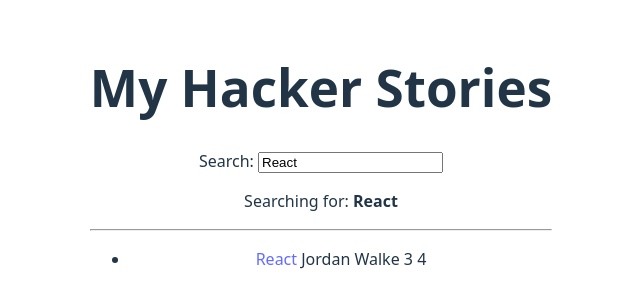
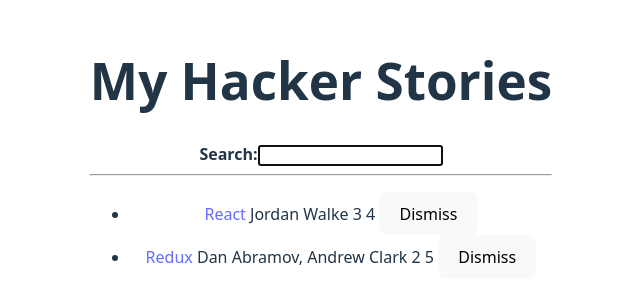
Before and after one commit to Chadiderouiche/my-react-project, a React (Vite) app: page / in a window 1280 px wide. Shown: the part 244-550 px from the top of the page, without its empty margins (319-959 px from the left). Built offline with nearby package versions, Linux system fonts and the light colour scheme.

Commit message:
W8: React reusable component and inline handler

```diff
--- a/src/App.jsx
+++ b/src/App.jsx
@@ -5,27 +5,7 @@
 
 import * as React from "react";
 
-const App = () => {
-  console.log("App renders");
-
-  const useSemiPersistentState = (key, initialState) => {
-    const [value, setValue] = React.useState(
-      localStorage.getItem(key) || initialState
-    );
-
-    React.useEffect(() => {
-      localStorage.setItem(key, value);
-    }, [value, key]);
-
-    return [value, setValue];
-  };
-
-  const [searchTerm, setSearchTerm] = useSemiPersistentState(
-    "search",
-    "React"
-  );
-
-  const stories = [
+const initialStories = [
   {
     title: "React",
     url: "https://reactjs.org/",
@@ -44,61 +24,91 @@
   },
 ];
 
+const App = () => {
+  console.log("App renders");
+
+  const [searchTerm, setSearchTerm] = React.useState("");
+  const [stories, setStories] = React.useState(initialStories);
+
   const handleSearch = (event) => {
     setSearchTerm(event.target.value);
   };
 
-  const filteredStories = stories.filter((story) =>
+  const handleRemoveStory = (item) => {
+    const newStories = stories.filter((story) => story.objectID !== item.objectID);
+    setStories(newStories);
+  };
+
+  const searchedStories = stories.filter((story) =>
     story.title.toLowerCase().includes(searchTerm.toLowerCase())
   );
 
   return (
     <div>
       <h1>My Hacker Stories</h1>
-      <Search searchTerm={searchTerm} onSearch={handleSearch} />
+
+      <InputWithLabel
+        id="search"
+        value={searchTerm}
+        isFocused
+        onInputChange={handleSearch}
+        type="text"
+      >
+        <strong>Search:</strong>
+      </InputWithLabel>
+
       <hr />
-      <List list={filteredStories} />
+
+      <List list={searchedStories} onRemoveItem={handleRemoveStory} />
     </div>
   );
 };
 
-const Search = ({ searchTerm, onSearch }) => {
-  console.log("Search renders");
+const InputWithLabel = ({ id, value, type = "text", onInputChange, isFocused, children }) => {
+  const inputRef = React.useRef();
+
+  React.useEffect(() => {
+    if (isFocused && inputRef.current) {
+      inputRef.current.focus();
+    }
+  }, [isFocused]);
 
   return (
-    <div>
-      <label htmlFor="search">Search: </label>
-      <input id="search" type="text" value={searchTerm} onChange={onSearch} />
-      <p>Searching for: <strong>{searchTerm}</strong></p>
-    </div>
+    <>
+      <label htmlFor={id}>{children}</label>
+      <input
+        ref={inputRef}
+        id={id}
+        type={type}
+        value={value}
+        onChange={onInputChange}
+      />
+    </>
   );
 };
 
-const List = ({ list }) => {
-  console.log("List renders");
-
-  return (
+const List = ({ list, onRemoveItem }) => (
   <ul>
     {list.map((item) => (
-        <Item key={item.objectID} item={item} />
+      <Item key={item.objectID} item={item} onRemoveItem={onRemoveItem} />
     ))}
   </ul>
 );
-};
 
-const Item = ({ item }) => {
-  console.log("Item renders");
-
-  return (
+const Item = ({ item, onRemoveItem }) => (
   <li>
     <span>
       <a href={item.url}>{item.title}</a>
     </span>
-      <span> {item.author}</span>
-      <span> {item.num_comments}</span>
-      <span> {item.points}</span>
+    <span> {item.author} </span>
+    <span> {item.num_comments} </span>
+    <span> {item.points} </span>
+    <span>
+      <button type="button" onClick={() => onRemoveItem(item)}>
+        Dismiss
+      </button>
+    </span>
   </li>
 );
-};
 
 export default App;
```
Lines whose indentation alone changed are shown as unchanged.
